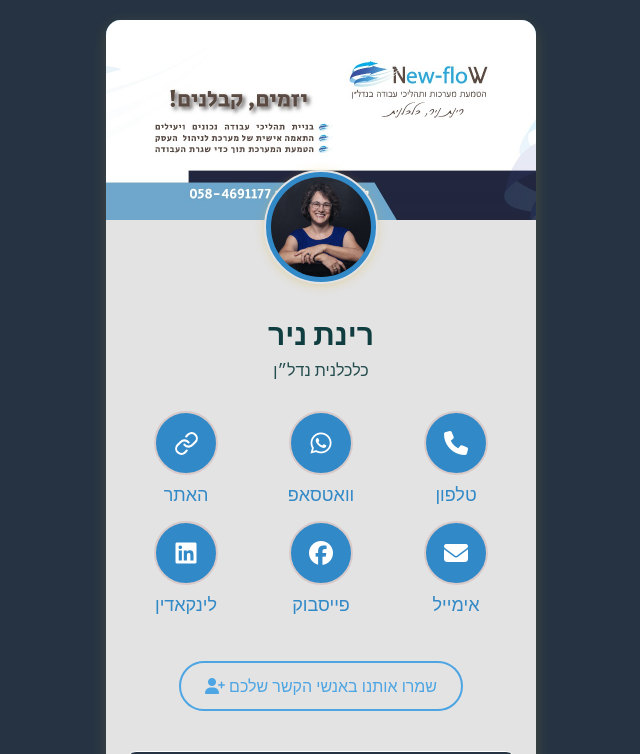
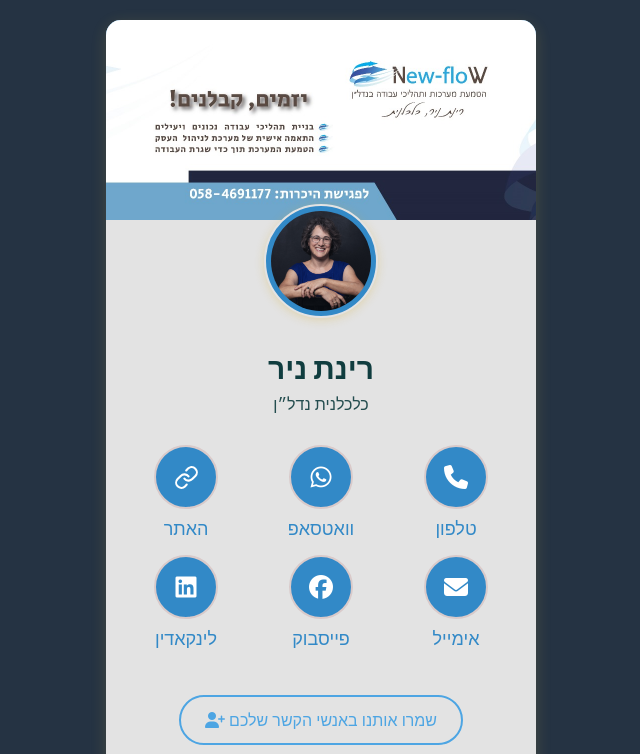
Before and after one commit to daniel103/rinat-nir-digital-card, a plain HTML site: page index.html in a window 1280 px wide. Shown: the top 754 px of the page, without its empty margins (319-959 px from the left). Drawn offline with Linux system fonts and the light colour scheme.

Commit message:
Add files via upload

```diff
--- a/style.css
+++ b/style.css
@@ -35,7 +35,7 @@ body {
 }
 .logo-container {
     position: relative;
-    margin-top: -50px;
+    margin-top: -16px;
     text-align: center;
     padding: 0 20px;
 }
```
